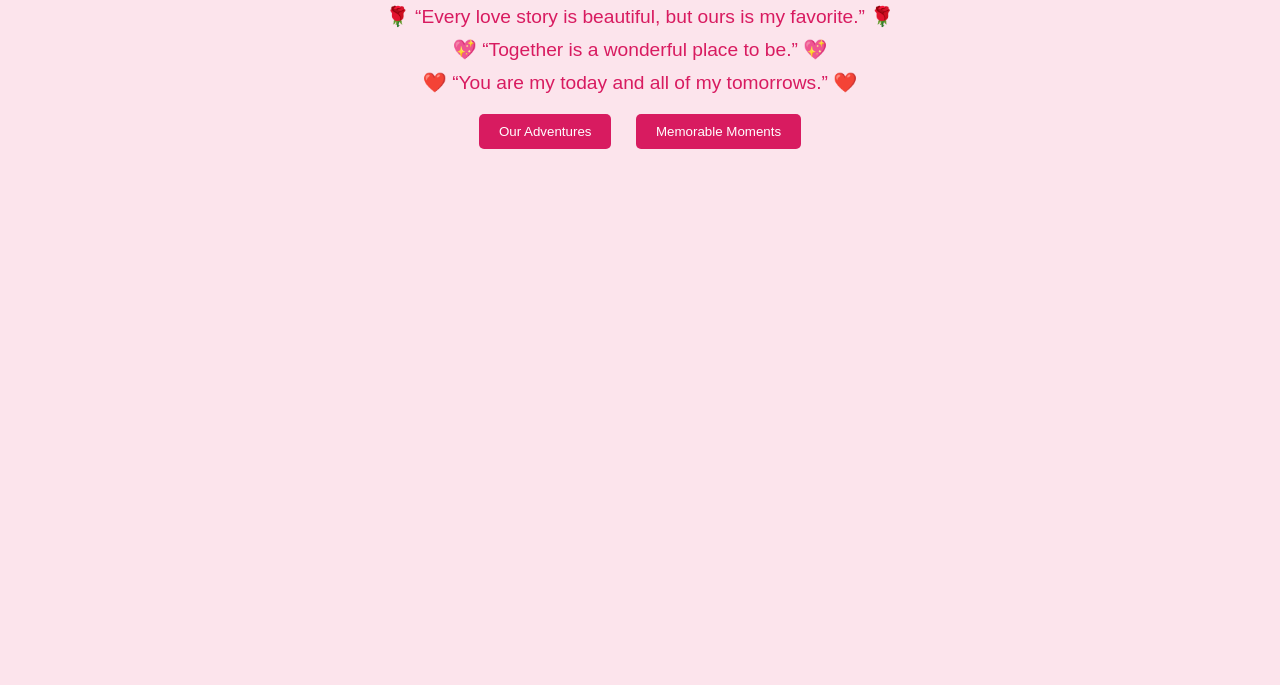
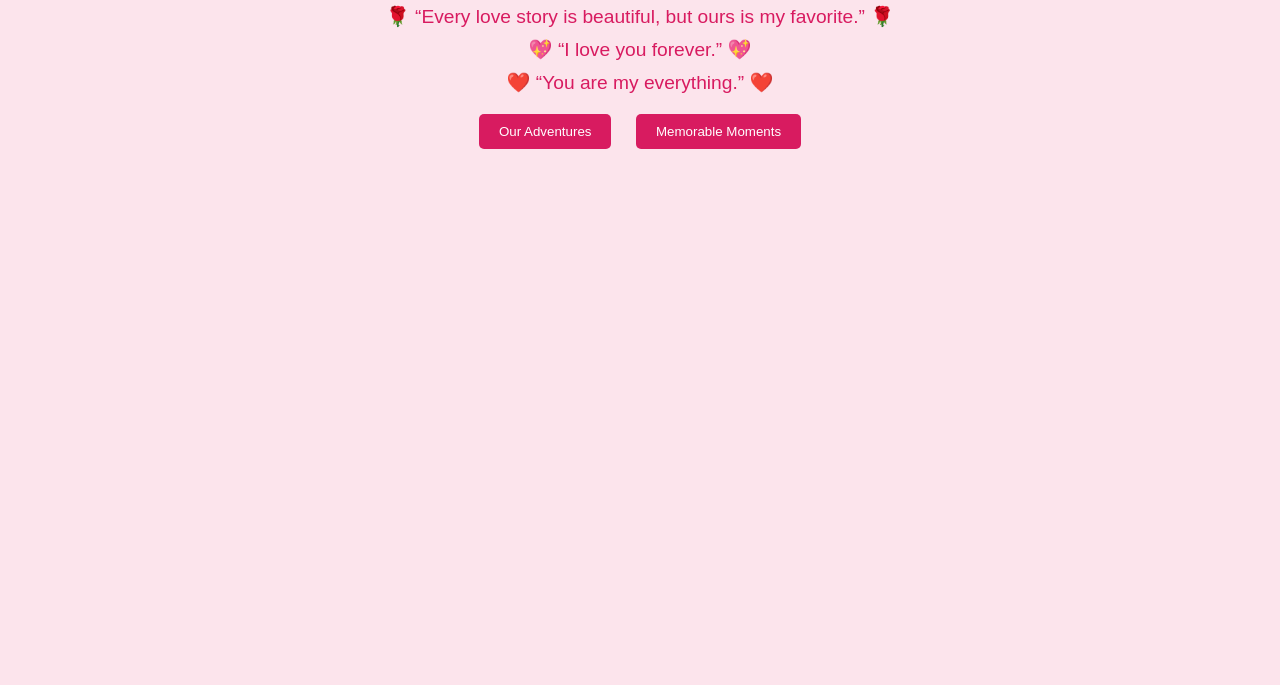
Before and after one commit to seif8545/youmies, a plain HTML site: page first.html in a window 1280 px wide. Shown: the part 115-800 px from the top of the page. Drawn offline with Linux system fonts and the light colour scheme.

Commit message:
Update first.html

```diff
--- a/first.html
+++ b/first.html
@@ -9,8 +9,8 @@
 <body>
     <h1>Welcome to my online scrapbook of Soufy and Youmie's Love!</h1>
     <p>🌹 “Every love story is beautiful, but ours is my favorite.” 🌹</p>
-    <p>💖 “Together is a wonderful place to be.” 💖</p>
-    <p>❤️ “You are my today and all of my tomorrows.” ❤️</p>
+    <p>💖 “I love you forever.” 💖</p>
+    <p>❤️ “You are my everything.” ❤️</p>
     <a href="page2.html"><button>Our Adventures</button></a>
     <a href="page3.html"><button>Memorable Moments</button></a>
     <div id="content">
```
